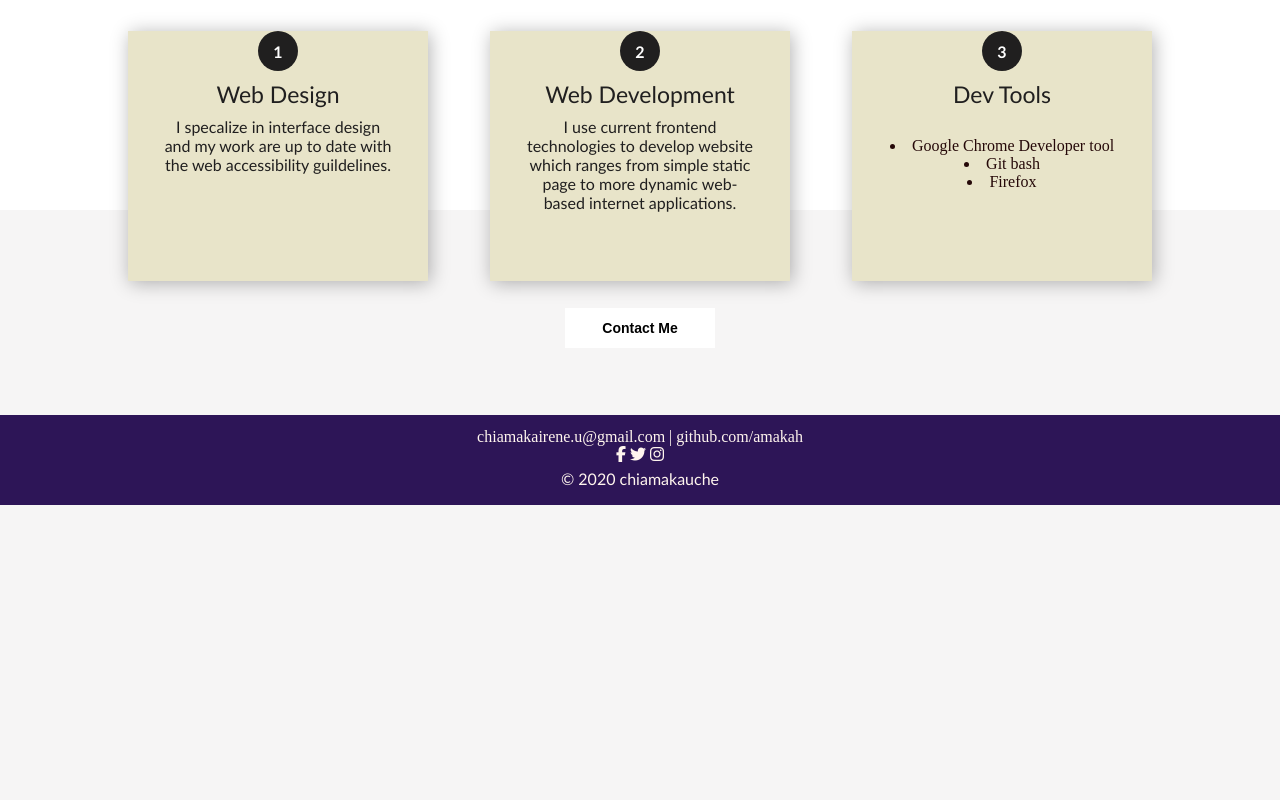
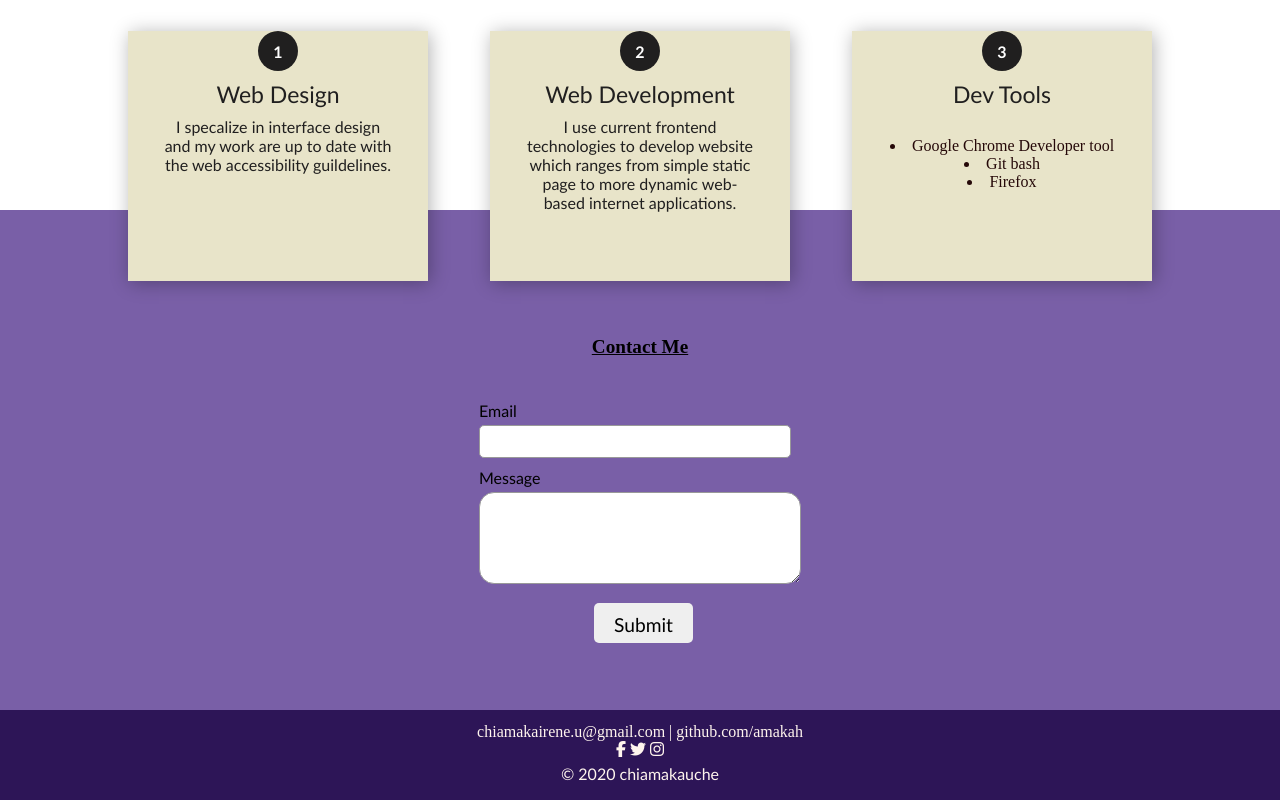
Before and after one commit to amakaUche/portifolio, a plain HTML site: page index.html in a window 1280 px wide. Shown: the part 1236-2036 px from the top of the page. Before the commit the page ends 1741 px from the top, so only its background shows below. Drawn offline with Linux system fonts and the light colour scheme.

Commit message:
contact pg bug-fix

```diff
--- a/index.html
+++ b/index.html
@@ -30,7 +30,7 @@
                 <p>Slack Id: @Amakah</p>
             </div>
             <!--model---------->
-            <img class="model" src="images/model.png" alt="model">
+            <img class="model" src="images/model.jpg" alt="model">
         </section>
         <div class="about-container">
 
@@ -84,7 +84,25 @@
         </div>
         <!--Do you have any project in mind?-->
         <div class="contact-me" id="contact">
-            <button>Contact Me</button>
+            <span class="contact_text">Contact Me</span><br>
+            <div class="contact-container">
+                <form action="#">
+                    <!-- <div class="name">
+                        <div class="text-form">Name</div>
+                        <input type="text" required>
+                    </div> -->
+                    <div class="email">
+                        <div class="text-form">Email</div>
+                        <input type="email" required>
+                    </div>
+                    <div class="msg">
+                        <div class="text-form">Message</div>
+                        <textarea rows="2" cols="40" required></textarea>
+                    </div>
+                    <button type="submit" class="form-btn">Submit</button>
+                </form>
+
+            </div>
         </div>
         <!--footer---------->
         <footer>
--- a/style.css
+++ b/style.css
@@ -190,6 +190,7 @@ button:active{
     .box-container{
         display: flex;
         justify-content: space-between;
+
     }
 
     .box-1,.box-2,.box-3{
@@ -204,15 +205,7 @@ button:active{
         color: #250808;
         flex-direction: column;
     }
-    /* .box-1{
-        background-image:url("images/services-1.png");
-    }
-    .box-2{
-        background-image:url("images/services-2.png");
-    }
-    .box-3{
-        background-image: url("images/servies-3.png");
-    } */
+
     .box-1 span,
     .box-2 span,
     .box-3 span{
@@ -257,17 +250,17 @@ button:active{
 
     .contact-me{
         width: 100%;
-        height:200px;
+        height:500px;
         background-size:cover;
+        background-color: #795fa7;
         background-repeat:no-repeat;
-        background-image: url(images/project\ in\ your\ mind.png);
         display: flex;
         flex-direction: column;
         justify-content: center;
         align-items: center;
-        margin: 0px 0px 5px 0px;
+        margin: auto;
     }
-    .contact-me p{
+    /* .contact-me p{
         color:#FFFFFF;
         font-size: 30px;
         font-family: calibri;
@@ -283,6 +276,75 @@ button:active{
         font-size:14px;
         font-weight:bold;
         margin-top: 35px;
+    } */
+    .text-form {
+        font-family: calibri;
+        font-size: 1rem;
+        font-weight: 400;
+    }
+    .contact-container{
+        margin-top: 25px;
+        margin-bottom: 2px;
+    }
+    .contact_text{
+        font-weight: bold;
+        font-size: 1.2rem;
+        text-decoration: underline;
+        margin-top: 60px;
+    }
+    form input[type="email"] {
+        margin-top: 5px;
+        height: 1px;
+        width: 280px;
+        padding: 15px;
+        background: #fff;
+        margin-bottom: 10px;
+        border: 1px solid #999;
+        border-radius: 5px;
+    }
+    form input [type="text"] {
+        margin-top: 5px;
+        height: 10px;
+        width: 280px;
+        padding: 20px;
+        background: #fff;
+        margin-bottom: 10px;
+        border: 1px solid #999;
+        border-radius: 5px;
+    }
+    form textarea {
+        margin-top: 5px;
+        height: 50px;
+        width: 280px;
+        padding: 20px;
+        background: #fff;
+        margin-bottom: 10px;
+        border: 1px solid #999;
+        border-radius: 15px
+    }
+    form input [type="text"]:focus {
+        outline: none;
+    }
+    form textarea {
+        outline: none;
+    }
+    .form-btn {
+        display: block;
+        text-align: center;
+        height: 40px;
+        border: none;
+        outline: none;
+        font-size: 1.2rem;
+        font-family: calibri;
+        font-weight: 90px;
+        margin-top: 5px;
+        margin-left: 115px;
+        padding: 10px 20px;
+        cursor: pointer;
+        border-radius: 5px;
+    }
+    .form-btn:hover {
+        background: #333;
     }
     footer p{
         margin: 5px 0px 5px 0px;
```
Also changed, not shown: images/model.jpg (added).
